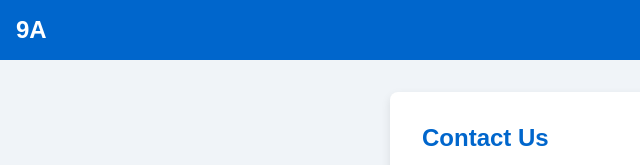
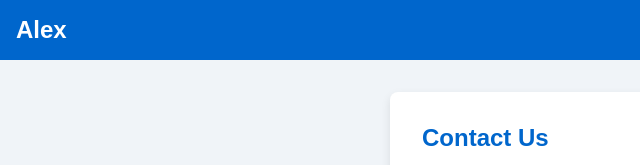
Before and after one commit to theguylex/FormVal, a plain HTML site: page index.html in a window 1280 px wide. Shown: the top 165 px of the page, 0-640 px from the left. Drawn offline with Linux system fonts and the light colour scheme.

Commit message:
nav edit

```diff
--- a/index.html
+++ b/index.html
@@ -9,7 +9,7 @@
 <body>
     <header>
         <nav class="navbar">
-            <div class="logo">9A</div>
+            <div class="logo">Alex</div>
             <div class="burger" onclick="toggleNav()">&#9776;</div>
             <ul class="nav-links" id="navLinks">
                 <li><a href="#home">Home</a></li>
```
